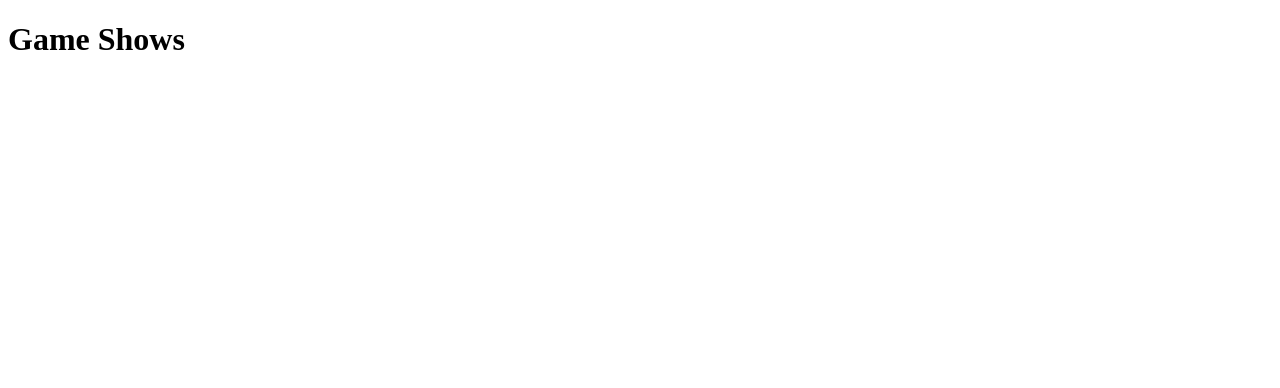
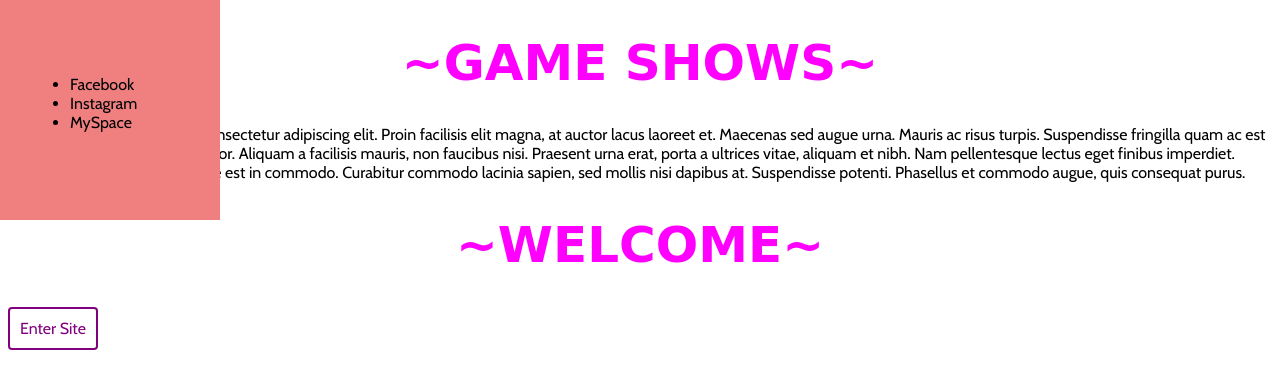
Before and after one commit to regarcia17/project-1a, a plain HTML site: page index.html in a window 1280 px wide. Drawn offline with nearby package versions, Linux system fonts and the light colour scheme; a web font is replaced by a local one.

Commit message:
Added style and content
Created a style sheet, linked it in, and added some info to the page

```diff
--- a/index.html
+++ b/index.html
@@ -4,9 +4,25 @@
     <head>
         <meta charset="utf-8">
         <title>Project 1A</title>
+        <link rel="stylesheet" type="text/css" href="style.css">
+
+        <link href="https://fonts.googleapis.com/css?family=Cabin|Sedgwick+Ave" rel="stylesheet">
     </head>
 
     <body>
+        <div id="connect">
+            <ul>
+                <li>Facebook</li>
+                <li>Instagram</li>
+                <li>MySpace</li>
+            </ul>
+        </div>
+
         <h1>Game Shows</h1>
+        <p>Lorem ipsum dolor sit amet, consectetur adipiscing elit. Proin facilisis elit magna, at auctor lacus laoreet et. Maecenas sed augue urna. Mauris ac risus turpis. Suspendisse fringilla quam ac est interdum, id rhoncus arcu tempor. Aliquam a facilisis mauris, non faucibus nisi. Praesent urna erat, porta a ultrices vitae, aliquam et nibh. Nam pellentesque lectus eget finibus imperdiet. Pellentesque bibendum congue est in commodo. Curabitur commodo lacinia sapien, sed mollis nisi dapibus at. Suspendisse potenti. Phasellus et commodo augue, quis consequat purus.</p>
+
+        <h1>Welcome</h1>
+
+        <div class="button">Enter Site</div>
     </body>
 </html>
--- /dev/null
+++ b/style.css
@@ -0,0 +1,56 @@
+h1{
+   color: fuchsia;
+    font-size: 50px;
+    font-family: 'Sedgwick Ave', cursive;
+    text-transform: uppercase;
+    text-align: center;
+}
+/* Pseudo-element */
+h1::before{
+    content: "~";
+}
+h1::after{
+    content: "~";
+}
+
+body{
+    font-family: 'Cabin', sans-serif;
+}
+
+.button{
+    position: relative;
+    bottom: 0;
+    left: 0;
+
+    display: inline-block;
+    border: solid 2px purple;
+    border-radius: 4px;
+    padding: 10px;
+    color: purple;
+    cursor: pointer;
+}
+
+.button:hover{
+    background-color: lightpink;
+    bottom: 10px;
+    left: 10px;
+    transition: .5s all;
+}
+
+#connect{
+    position: fixed;
+    top: 0;
+    left: 0;
+    background-color: lightcoral;
+    padding: 10px;
+    width: 200px;
+    height: 200px;
+}
+
+#connect ul{
+    position: absolute;
+    top: 75px;
+    left: 70px;
+    padding: 0;
+    margin: 0;
+}
```
